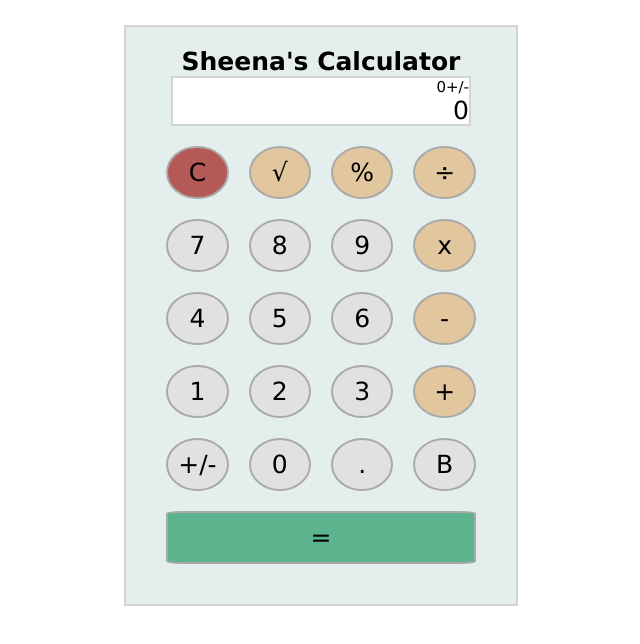
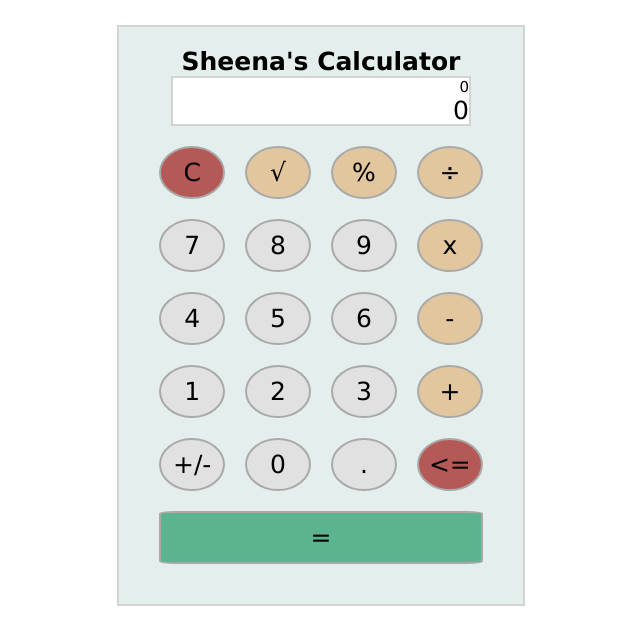
Before and after one commit to sxp0229/calculator, a plain HTML site: page index.html in a window 1280 px wide. Both pictures are taken after a click on the button "+/-". Shown: the whole page, without its empty margins (319-959 px from the left). Drawn offline with Linux system fonts and the light colour scheme.

Commit message:
implement +/- for results line

```diff
--- a/index.html
+++ b/index.html
@@ -33,10 +33,10 @@
       <button class="calculator-grid__item number">2</button>
       <button class="calculator-grid__item number">3</button>
       <button class="calculator-grid__item operator-gold operator">+</button>
-      <button class="calculator-grid__item operator">+/-</button>
+      <button class="calculator-grid__item" id="plusMinus">+/-</button>
       <button class="calculator-grid__item number">0</button>
       <button class="calculator-grid__item number">.</button>
-      <button class="calculator-grid__item" id="backspace">B</button>
+      <button class="calculator-grid__item clear-red" id="backspace"><=</button>
       <button class="calculator-grid__item span-four equals-green" id="equals">=</button>
     </div>
   </section>
--- a/index.js
+++ b/index.js
@@ -8,6 +8,7 @@ const operatorTexts = document.querySelectorAll(".operator");
 const clear = document.getElementById("clear")
 const equalsSign = document.querySelector("#equals");
 const deleteOne = document.getElementById("backspace");
+const plusMinus = document.getElementById("plusMinus");
 
 //declaring empty variables
 let firstNumber;
@@ -63,6 +64,10 @@ deleteOne.addEventListener("click", (event) => {
   equationScreen.innerHTML = equationScreen.innerHTML.slice(0,-1);
 });
 
+plusMinus.addEventListener("click", (event) => {
+  resultsScreen.innerHTML = Number(resultsScreen.innerHTML * -1);
+});
+
 clear.addEventListener ("click", (event) => {
   firstNumber="";
   secondNumber="";
```
